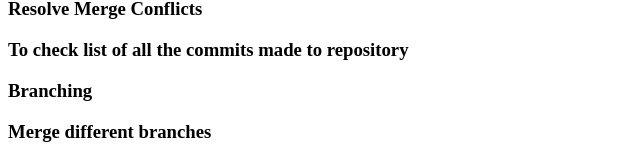
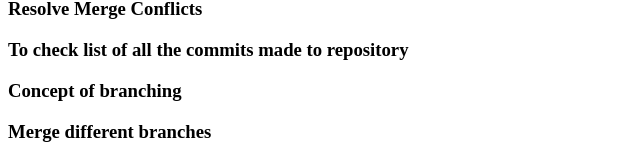
Before and after one commit to Maira509/VCS-Git, a plain HTML site: page index.html in a window 1280 px wide. Shown: the part 448-611 px from the top of the page, without its empty margins (0-640 px from the left). Drawn offline with Linux system fonts and the light colour scheme.

```diff
--- a/index.html
+++ b/index.html
@@ -19,7 +19,7 @@
     <h3>Get data from remote repository to local one</h3>
     <h3>Resolve Merge Conflicts</h3>
     <h3>To check list of all the commits made to repository </h3>
-    <h3>Branching</h3>
+    <h3>Concept of branching</h3>
     <h3>Merge different branches</h3>
     <h3>Delete branch</h3>
   </body>
```
